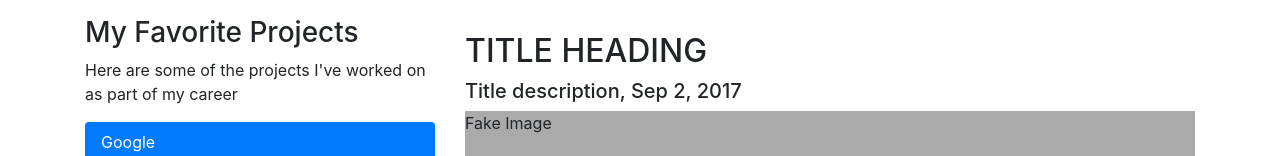
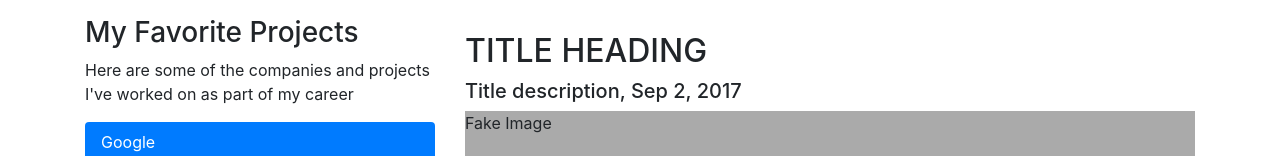
Before and after one commit to JohnnyB95/website1, a plain HTML site: page index.html in a window 1280 px wide. Shown: the part 708-864 px from the top of the page. Drawn offline with nearby package versions, Linux system fonts and the light colour scheme.

Commit message:
Made changes to content on index.html take 2

```diff
--- a/index.html
+++ b/index.html
@@ -89,7 +89,7 @@
           <div class="fakeimg">Fake Image</div>
           <p>Hello! My name is Johnny Benitez, I'm a Google Cloud Solutions Engineer. I've been working for 20 years and my projects have been focused on web development, cloud computing and collaboration technologies.</p>
           <h3>My Favorite Projects</h3>
-          <p>Here are some of the projects I've worked on as part of my career</p>
+          <p>Here are some of the companies and projects I've worked on as part of my career</p>
           <ul class="nav nav-pills flex-column">
             <li class="nav-item">
               <a class="nav-link active" href="http://www.google.com">Google</a>
```
